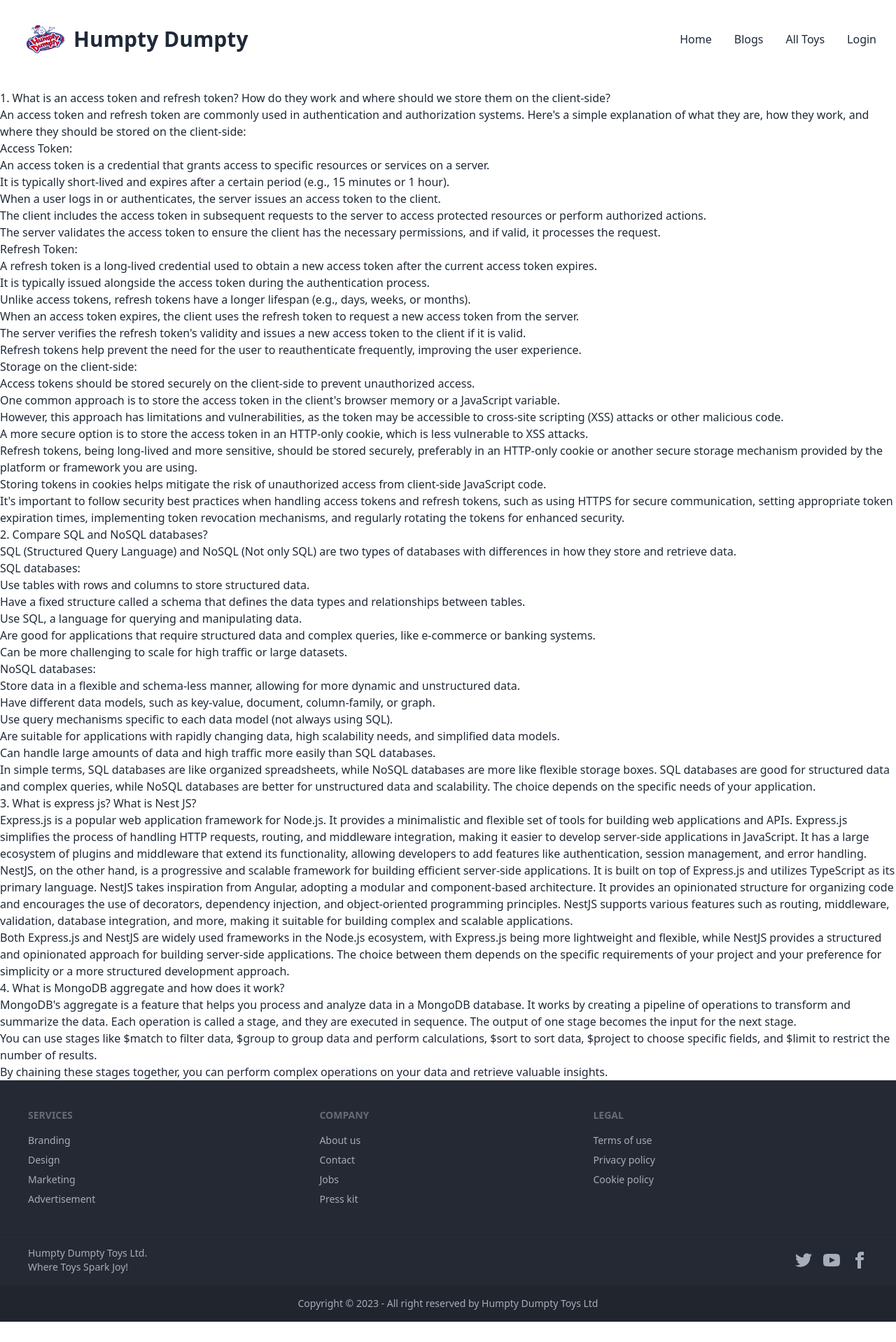
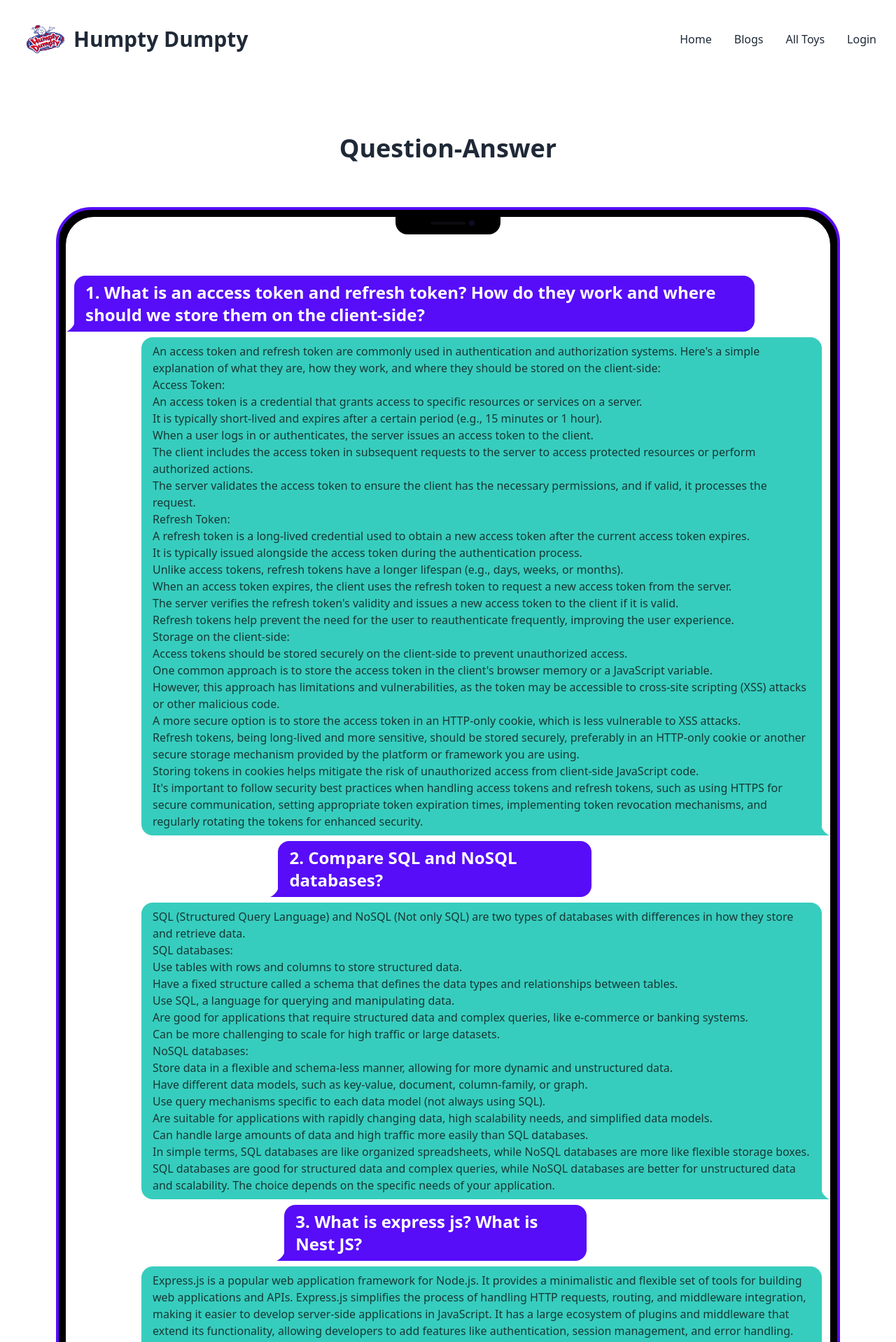
Before and after one commit to Akram-Ul-Hasan/humpty-dumpty-toys-client, a React app: page /blog in a window 1280 px wide. Shown: the top 1918 px of the page at 70% size. Before the commit the page ends 1889 px from the top, so only its background shows below. Built offline with nearby package versions, Linux system fonts and the light colour scheme; no server answers; the HTML template or start-up script is replaced by a standard one.

Commit message:
added react tabs in home page

```diff
--- a/package.json
+++ b/package.json
@@ -16,7 +16,9 @@
     "react": "^18.2.0",
     "react-dom": "^18.2.0",
     "react-router-dom": "^6.11.2",
-    "sort-by": "^1.2.0"
+    "react-tabs": "^6.0.1",
+    "sort-by": "^1.2.0",
+    "swiper": "^6.8.4"
   },
   "devDependencies": {
     "@types/react": "^18.0.28",
--- /dev/null
+++ b/src/Pages/Home/Category/Card.jsx
@@ -0,0 +1,25 @@
+import React from "react";
+
+const Card = ({ toy }) => {
+  const { toyName, toyImage, price, rating } = toy;
+  return (
+    <div className="card w-96 bg-base-100 shadow-xl">
+      <figure>
+        <img
+          src={toyImage}
+        />
+      </figure>
+      <div className="card-body">
+        <h2 className="card-title">{toyName}</h2>
+        <p>Price: {price}</p>
+        <p>Rating: {rating}</p>
+        <div className="card-actions justify-start
+        ">
+          <button className="btn btn-primary">View Details</button>
+        </div>
+      </div>
+    </div>
+  );
+};
+
+export default Card;
--- /dev/null
+++ b/src/Pages/Home/Category/Category.jsx
@@ -0,0 +1,73 @@
+import React, { useEffect, useState } from "react";
+import { Tab, Tabs, TabList, TabPanel } from "react-tabs";
+import "react-tabs/style/react-tabs.css";
+import Card from "./Card";
+
+const Category = () => {
+    const [avengersToys, setAvengersToys] = useState([]);
+    const [transformersToys, setTransformersToys] = useState([]);
+    const [starWarsToys, setStarWarsToys] = useState([]);
+
+
+    useEffect(() => {
+        fetch(`http://localhost:5000/toys?category=Avengers`)
+          .then((res) => res.json())
+          .then((data) => {
+            setAvengersToys(data);
+          });
+      }, []);
+
+    useEffect(() => {
+        fetch(`http://localhost:5000/toys?category=Transformers`)
+          .then((res) => res.json())
+          .then((data) => {
+            setTransformersToys(data);
+          });
+      }, []);
+      const starWars= 'Star Wars';
+    useEffect(() => {
+        fetch(`http://localhost:5000/toys?category=${starWars}`)
+          .then((res) => res.json())
+          .then((data) => {
+            setStarWarsToys(data);
+          });
+      }, []);
+
+
+  return (
+    <div className="text-center">
+        <h2 className="">Our Categories</h2>
+      <Tabs>
+        <TabList>
+          <Tab >Avengers</Tab>
+          <Tab >Transformers</Tab>
+          <Tab >Star Wars</Tab>
+        </TabList>
+
+        <TabPanel>
+          <div className="grid grid-cols-1 lg:grid-cols-3">
+            {
+                avengersToys.map(toy=> <Card key={toy._id} toy={toy}></Card>)
+            }
+          </div>
+        </TabPanel>
+        <TabPanel>
+        <div className="grid grid-cols-1 lg:grid-cols-3">
+            {
+                transformersToys.map(toy=> <Card key={toy._id} toy={toy}></Card>)
+            }
+          </div>
+        </TabPanel>
+        <TabPanel>
+        <div className="grid grid-cols-1 lg:grid-cols-3">
+            {
+                starWarsToys.map(toy=> <Card key={toy._id} toy={toy}></Card>)
+            }
+          </div>
+        </TabPanel>
+      </Tabs>
+    </div>
+  );
+};
+
+export default Category;
--- /dev/null
+++ b/src/Pages/Home/Gallery/Gallery.jsx
@@ -0,0 +1,11 @@
+import React from 'react';
+
+const Gallery = () => {
+    return (
+        <div>
+            Gallery comming soon
+        </div>
+    );
+};
+
+export default Gallery;
--- a/src/Pages/Home/Home/Home.jsx
+++ b/src/Pages/Home/Home/Home.jsx
@@ -1,12 +1,13 @@
 import Banner from "../Banner/Banner";
+import Category from "../Category/Category";
+import Gallery from "../Gallery/Gallery";
 
-const Home = () => {
-    return (
-        <div>
-            <Banner></Banner>
-            This is home
-        </div>
-    );
-};
+const Home = () => (
+    <div>
+        <Banner></Banner>
+        <Gallery></Gallery>
+        <Category></Category>
+    </div>
+);
 
 export default Home;
--- a/src/Pages/Shared/Blog/Blog/Blog.jsx
+++ b/src/Pages/Shared/Blog/Blog/Blog.jsx
@@ -2,211 +2,271 @@ import React from "react";
 
 const Blog = () => {
   return (
+    <div className="m-10 p-10">
+      <div
+        className=" text-center">
+        <h1 className="text-4xl font-bold mb-16">Question-Answer</h1>
+      </div>
+      <div className="mockup-phone border-primary">
+        <div className="camera"></div>
+        <div className="display">
+          <div className="artboard artboard-demo">
+            <div className="chat chat-start mt-20">
+              <div className="chat-bubble chat-bubble-primary">
+                <h2 className="text-2xl font-bold">
+                  1. What is an access token and refresh token? How do they work
+                  and where should we store them on the client-side?
+                </h2>
+              </div>
+            </div>
+            <div className="chat chat-end">
+              <div className="chat-bubble chat-bubble-accent">
                 <div>
-      <div>
-        <h2>
-          1. What is an access token and refresh token? How do they work and
-          where should we store them on the client-side?
-        </h2>
                   <p>
-          An access token and refresh token are commonly used in authentication
-          and authorization systems. Here's a simple explanation of what they
-          are, how they work, and where they should be stored on the
-          client-side:
+                    An access token and refresh token are commonly used in
+                    authentication and authorization systems. Here's a simple
+                    explanation of what they are, how they work, and where they
+                    should be stored on the client-side:
                   </p>
                   <p>Access Token:</p>
                   <ul>
                     <li>
-            An access token is a credential that grants access to specific
-            resources or services on a server.
+                      An access token is a credential that grants access to
+                      specific resources or services on a server.
                     </li>
                     <li>
-            It is typically short-lived and expires after a certain period
-            (e.g., 15 minutes or 1 hour).
+                      It is typically short-lived and expires after a certain
+                      period (e.g., 15 minutes or 1 hour).
                     </li>
                     <li>
-            When a user logs in or authenticates, the server issues an access
-            token to the client.
+                      When a user logs in or authenticates, the server issues an
+                      access token to the client.
                     </li>
                     <li>
-            The client includes the access token in subsequent requests to the
-            server to access protected resources or perform authorized actions.
+                      The client includes the access token in subsequent
+                      requests to the server to access protected resources or
+                      perform authorized actions.
                     </li>
                     <li>
-            The server validates the access token to ensure the client has the
-            necessary permissions, and if valid, it processes the request.
+                      The server validates the access token to ensure the client
+                      has the necessary permissions, and if valid, it processes
+                      the request.
                     </li>
                   </ul>
                   <p>Refresh Token:</p>
                   <ul>
                     <li>
-            A refresh token is a long-lived credential used to obtain a new
-            access token after the current access token expires.
+                      A refresh token is a long-lived credential used to obtain
+                      a new access token after the current access token expires.
                     </li>
                     <li>
-            It is typically issued alongside the access token during the
-            authentication process.
+                      It is typically issued alongside the access token during
+                      the authentication process.
                     </li>
                     <li>
-            Unlike access tokens, refresh tokens have a longer lifespan (e.g.,
-            days, weeks, or months).
+                      Unlike access tokens, refresh tokens have a longer
+                      lifespan (e.g., days, weeks, or months).
                     </li>
                     <li>
-            When an access token expires, the client uses the refresh token to
-            request a new access token from the server.
+                      When an access token expires, the client uses the refresh
+                      token to request a new access token from the server.
                     </li>
                     <li>
-            The server verifies the refresh token's validity and issues a new
-            access token to the client if it is valid.
+                      The server verifies the refresh token's validity and
+                      issues a new access token to the client if it is valid.
                     </li>
                     <li>
-            Refresh tokens help prevent the need for the user to reauthenticate
-            frequently, improving the user experience.
+                      Refresh tokens help prevent the need for the user to
+                      reauthenticate frequently, improving the user experience.
                     </li>
                   </ul>
                   <p>Storage on the client-side:</p>
                   <ul>
                     <li>
-            Access tokens should be stored securely on the client-side to
-            prevent unauthorized access.
+                      Access tokens should be stored securely on the client-side
+                      to prevent unauthorized access.
                     </li>
                     <li>
-            One common approach is to store the access token in the client's
-            browser memory or a JavaScript variable.
+                      One common approach is to store the access token in the
+                      client's browser memory or a JavaScript variable.
                     </li>
                     <li>
-            However, this approach has limitations and vulnerabilities, as the
-            token may be accessible to cross-site scripting (XSS) attacks or
-            other malicious code.
+                      However, this approach has limitations and
+                      vulnerabilities, as the token may be accessible to
+                      cross-site scripting (XSS) attacks or other malicious
+                      code.
                     </li>
                     <li>
-            A more secure option is to store the access token in an HTTP-only
-            cookie, which is less vulnerable to XSS attacks.
+                      A more secure option is to store the access token in an
+                      HTTP-only cookie, which is less vulnerable to XSS attacks.
                     </li>
                     <li>
-            Refresh tokens, being long-lived and more sensitive, should be
-            stored securely, preferably in an HTTP-only cookie or another secure
-            storage mechanism provided by the platform or framework you are
-            using.
+                      Refresh tokens, being long-lived and more sensitive,
+                      should be stored securely, preferably in an HTTP-only
+                      cookie or another secure storage mechanism provided by the
+                      platform or framework you are using.
                     </li>
                     <li>
-            Storing tokens in cookies helps mitigate the risk of unauthorized
-            access from client-side JavaScript code.
+                      Storing tokens in cookies helps mitigate the risk of
+                      unauthorized access from client-side JavaScript code.
                     </li>
                   </ul>
                   <p>
-          It's important to follow security best practices when handling access
-          tokens and refresh tokens, such as using HTTPS for secure
-          communication, setting appropriate token expiration times,
-          implementing token revocation mechanisms, and regularly rotating the
-          tokens for enhanced security.
+                    It's important to follow security best practices when
+                    handling access tokens and refresh tokens, such as using
+                    HTTPS for secure communication, setting appropriate token
+                    expiration times, implementing token revocation mechanisms,
+                    and regularly rotating the tokens for enhanced security.
                   </p>
                 </div>
+              </div>
+            </div>
+            <div className="chat chat-start">
+              <div className="chat-bubble chat-bubble-primary">
+                <h2 className="text-2xl font-bold">2. Compare SQL and NoSQL databases?</h2>
+              </div>
+            </div>
+            <div className="chat chat-end">
+              <div className="chat-bubble chat-bubble-accent">
                 <div>
-        <h2>2. Compare SQL and NoSQL databases?</h2>
                   <p>
-          SQL (Structured Query Language) and NoSQL (Not only SQL) are two types
-          of databases with differences in how they store and retrieve data.
+                    SQL (Structured Query Language) and NoSQL (Not only SQL) are
+                    two types of databases with differences in how they store
+                    and retrieve data.
                   </p>
                   <p>SQL databases:</p>
                   <ul>
-          <li>Use tables with rows and columns to store structured data.</li>
                     <li>
-            Have a fixed structure called a schema that defines the data types
-            and relationships between tables.
-          </li>
-          <li>Use SQL, a language for querying and manipulating data.</li>
-          <li>
-            Are good for applications that require structured data and complex
-            queries, like e-commerce or banking systems.
+                      Use tables with rows and columns to store structured data.
                     </li>
                     <li>
-            Can be more challenging to scale for high traffic or large datasets.
+                      Have a fixed structure called a schema that defines the
+                      data types and relationships between tables.
+                    </li>
+                    <li>
+                      Use SQL, a language for querying and manipulating data.
+                    </li>
+                    <li>
+                      Are good for applications that require structured data and
+                      complex queries, like e-commerce or banking systems.
+                    </li>
+                    <li>
+                      Can be more challenging to scale for high traffic or large
+                      datasets.
                     </li>
                   </ul>
                   <p>NoSQL databases:</p>
                   <ul>
                     <li>
-            Store data in a flexible and schema-less manner, allowing for more
-            dynamic and unstructured data.
+                      Store data in a flexible and schema-less manner, allowing
+                      for more dynamic and unstructured data.
                     </li>
                     <li>
                       Have different data models, such as key-value, document,
                       column-family, or graph.
                     </li>
                     <li>
-            Use query mechanisms specific to each data model (not always using
-            SQL).
+                      Use query mechanisms specific to each data model (not
+                      always using SQL).
                     </li>
                     <li>
-            Are suitable for applications with rapidly changing data, high
-            scalability needs, and simplified data models.
+                      Are suitable for applications with rapidly changing data,
+                      high scalability needs, and simplified data models.
                     </li>
                     <li>
-            Can handle large amounts of data and high traffic more easily than
-            SQL databases.
+                      Can handle large amounts of data and high traffic more
+                      easily than SQL databases.
                     </li>
                   </ul>
 
                   <p>
-          In simple terms, SQL databases are like organized spreadsheets, while
-          NoSQL databases are more like flexible storage boxes. SQL databases
-          are good for structured data and complex queries, while NoSQL
-          databases are better for unstructured data and scalability. The choice
-          depends on the specific needs of your application.
+                    In simple terms, SQL databases are like organized
+                    spreadsheets, while NoSQL databases are more like flexible
+                    storage boxes. SQL databases are good for structured data
+                    and complex queries, while NoSQL databases are better for
+                    unstructured data and scalability. The choice depends on the
+                    specific needs of your application.
                   </p>
                 </div>
+              </div>
+            </div>
+            <div className="chat chat-start">
+              <div className="chat-bubble chat-bubble-primary">
+                <h2 className="text-2xl font-bold">3. What is express js? What is Nest JS?</h2>
+              </div>
+            </div>
+            <div className="chat chat-end">
+              <div className="chat-bubble chat-bubble-accent">
                 <div>
-        <h2>3. What is express js? What is Nest JS?</h2>
                   <p>
-          Express.js is a popular web application framework for Node.js. It
-          provides a minimalistic and flexible set of tools for building web
-          applications and APIs. Express.js simplifies the process of handling
-          HTTP requests, routing, and middleware integration, making it easier
-          to develop server-side applications in JavaScript. It has a large
-          ecosystem of plugins and middleware that extend its functionality,
-          allowing developers to add features like authentication, session
-          management, and error handling.
+                    Express.js is a popular web application framework for
+                    Node.js. It provides a minimalistic and flexible set of
+                    tools for building web applications and APIs. Express.js
+                    simplifies the process of handling HTTP requests, routing,
+                    and middleware integration, making it easier to develop
+                    server-side applications in JavaScript. It has a large
+                    ecosystem of plugins and middleware that extend its
+                    functionality, allowing developers to add features like
+                    authentication, session management, and error handling.
                   </p>
                   <p>
-          NestJS, on the other hand, is a progressive and scalable framework for
-          building efficient server-side applications. It is built on top of
-          Express.js and utilizes TypeScript as its primary language. NestJS
-          takes inspiration from Angular, adopting a modular and component-based
-          architecture. It provides an opinionated structure for organizing code
-          and encourages the use of decorators, dependency injection, and
-          object-oriented programming principles. NestJS supports various
-          features such as routing, middleware, validation, database
-          integration, and more, making it suitable for building complex and
-          scalable applications.
+                    NestJS, on the other hand, is a progressive and scalable
+                    framework for building efficient server-side applications.
+                    It is built on top of Express.js and utilizes TypeScript as
+                    its primary language. NestJS takes inspiration from Angular,
+                    adopting a modular and component-based architecture. It
+                    provides an opinionated structure for organizing code and
+                    encourages the use of decorators, dependency injection, and
+                    object-oriented programming principles. NestJS supports
+                    various features such as routing, middleware, validation,
+                    database integration, and more, making it suitable for
+                    building complex and scalable applications.
                   </p>
                   <p>
-          Both Express.js and NestJS are widely used frameworks in the Node.js
-          ecosystem, with Express.js being more lightweight and flexible, while
-          NestJS provides a structured and opinionated approach for building
-          server-side applications. The choice between them depends on the
-          specific requirements of your project and your preference for
-          simplicity or a more structured development approach.
+                    Both Express.js and NestJS are widely used frameworks in the
+                    Node.js ecosystem, with Express.js being more lightweight
+                    and flexible, while NestJS provides a structured and
+                    opinionated approach for building server-side applications.
+                    The choice between them depends on the specific requirements
+                    of your project and your preference for simplicity or a more
+                    structured development approach.
                   </p>
                 </div>
+              </div>
+            </div>
+            <div className="chat chat-start">
+              <div className="chat-bubble chat-bubble-primary">
+                <h2 className="text-2xl font-bold ">
+                4. What is MongoDB aggregate and how does it work?
+                </h2>
+              </div>
+            </div>
+            <div className="chat chat-end mb-20">
+              <div className="chat-bubble chat-bubble-accent">
                 <div>
-        <h2>4. What is MongoDB aggregate and how does it work?</h2>
                   <p>
-          MongoDB's aggregate is a feature that helps you process and analyze
-          data in a MongoDB database. It works by creating a pipeline of
-          operations to transform and summarize the data. Each operation is
-          called a stage, and they are executed in sequence. The output of one
-          stage becomes the input for the next stage.
+                    MongoDB's aggregate is a feature that helps you process and
+                    analyze data in a MongoDB database. It works by creating a
+                    pipeline of operations to transform and summarize the data.
+                    Each operation is called a stage, and they are executed in
+                    sequence. The output of one stage becomes the input for the
+                    next stage.
                   </p>
                   <p>
-          You can use stages like $match to filter data, $group to group data
-          and perform calculations, $sort to sort data, $project to choose
-          specific fields, and $limit to restrict the number of results.
+                    You can use stages like $match to filter data, $group to
+                    group data and perform calculations, $sort to sort data,
+                    $project to choose specific fields, and $limit to restrict
+                    the number of results.
                   </p>
                   <p>
-          By chaining these stages together, you can perform complex operations
-          on your data and retrieve valuable insights.
+                    By chaining these stages together, you can perform complex
+                    operations on your data and retrieve valuable insights.
                   </p>
+                </div>
+              </div>
+            </div>
+          </div>
+        </div>
       </div>
     </div>
   );
```
Also changed, not shown: 2 other files (tests, documents, lock files or other folders). Lines whose indentation alone changed are shown as unchanged.
